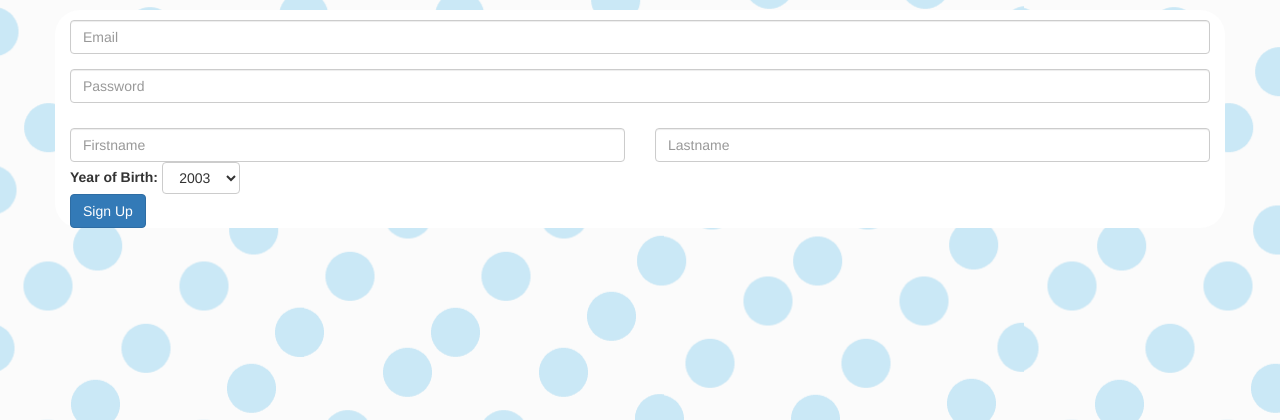
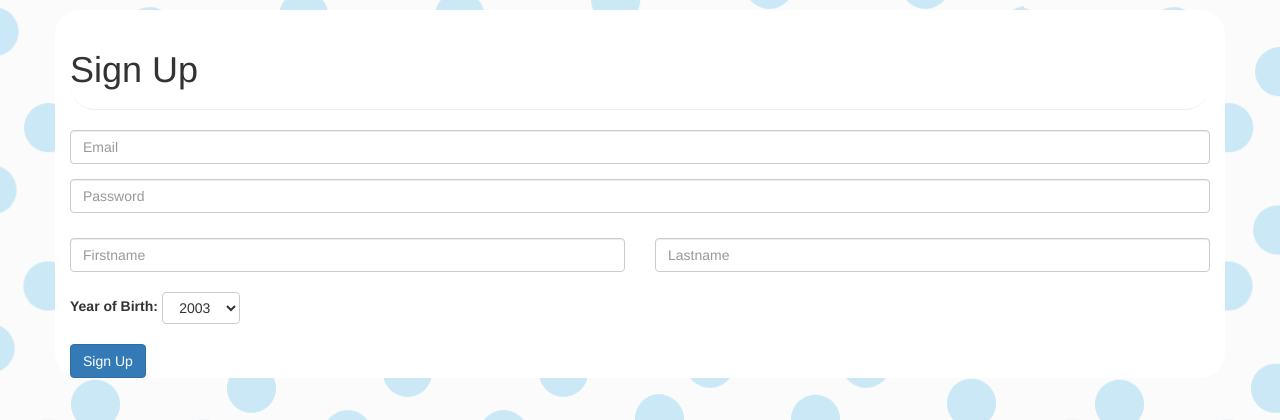
Before and after one commit to J-lambie/comp3161-project, a Flask app: page /signup in a window 1280 px wide. Shown: the top 420 px of the page. Run offline with Flask 2, Linux system fonts and the light colour scheme; some libraries are stand-ins or nearby versions.

Commit message:
added header to signup.html

```diff
--- a/app/templates/signup.html
+++ b/app/templates/signup.html
@@ -4,6 +4,7 @@
   <script src="{{url_for('static', filename='js/years.js')}}"></script>
 {% endblock %}
 {%block content%}
+  <div class="page-header"><h1>Sign Up</h1></div>
   <form method="POST">
     <div class="form-group">
       {{form.email(class="form-control" , placeholder="Email")}}
@@ -21,10 +22,11 @@
         {{form.lastname(class="form-control" , placeholder="Lastname")}}
       </div>
     </div>
-
+  <br>
     <label for="yearpicker">Year of Birth: </label>
     {{form.year_of_birth(class="btn btn-default dropdown-toggle")}}
     </br>
+    <br>
     <button class="btn btn-primary" type="submit">Sign Up</button>
   </form>
 {% endblock %}
```
